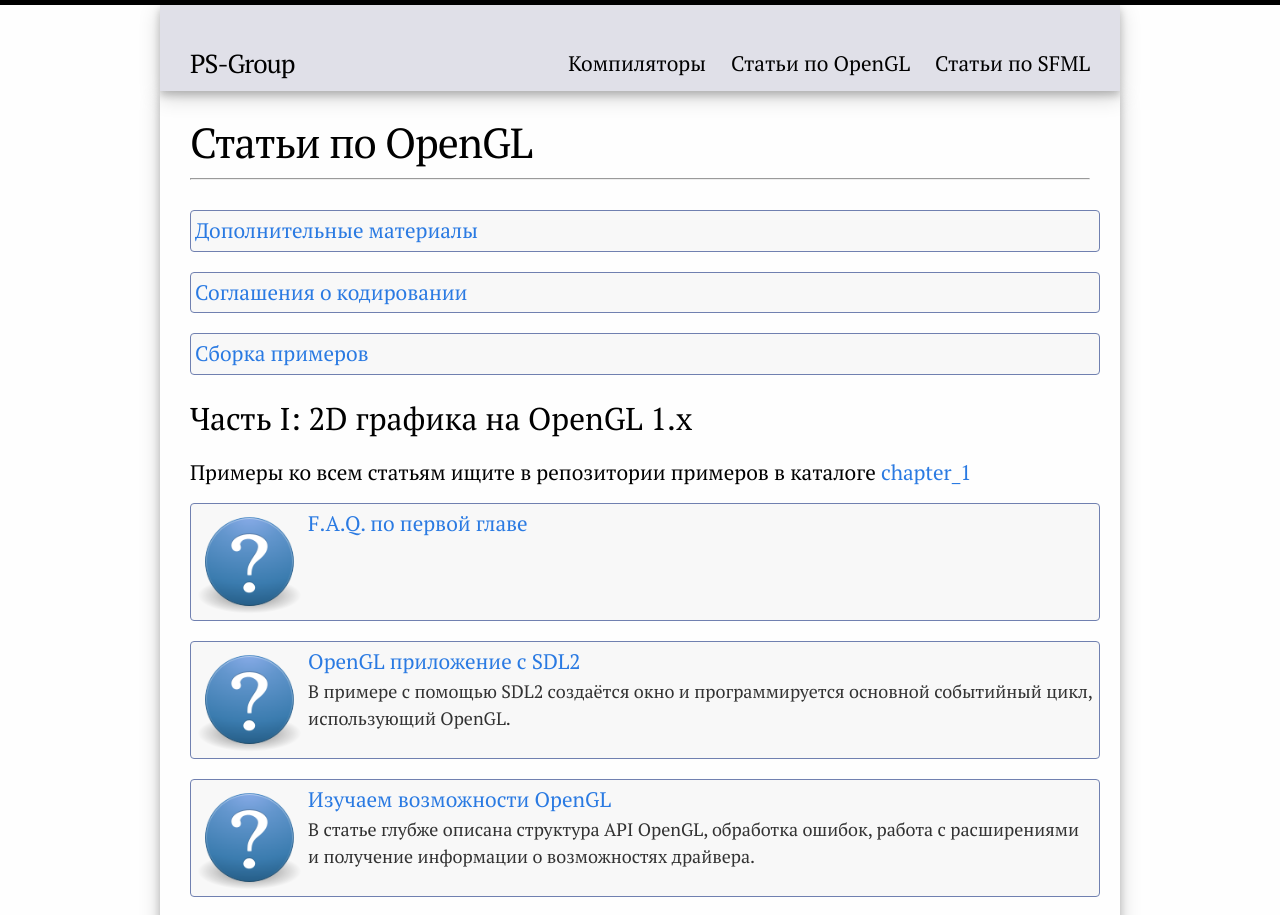
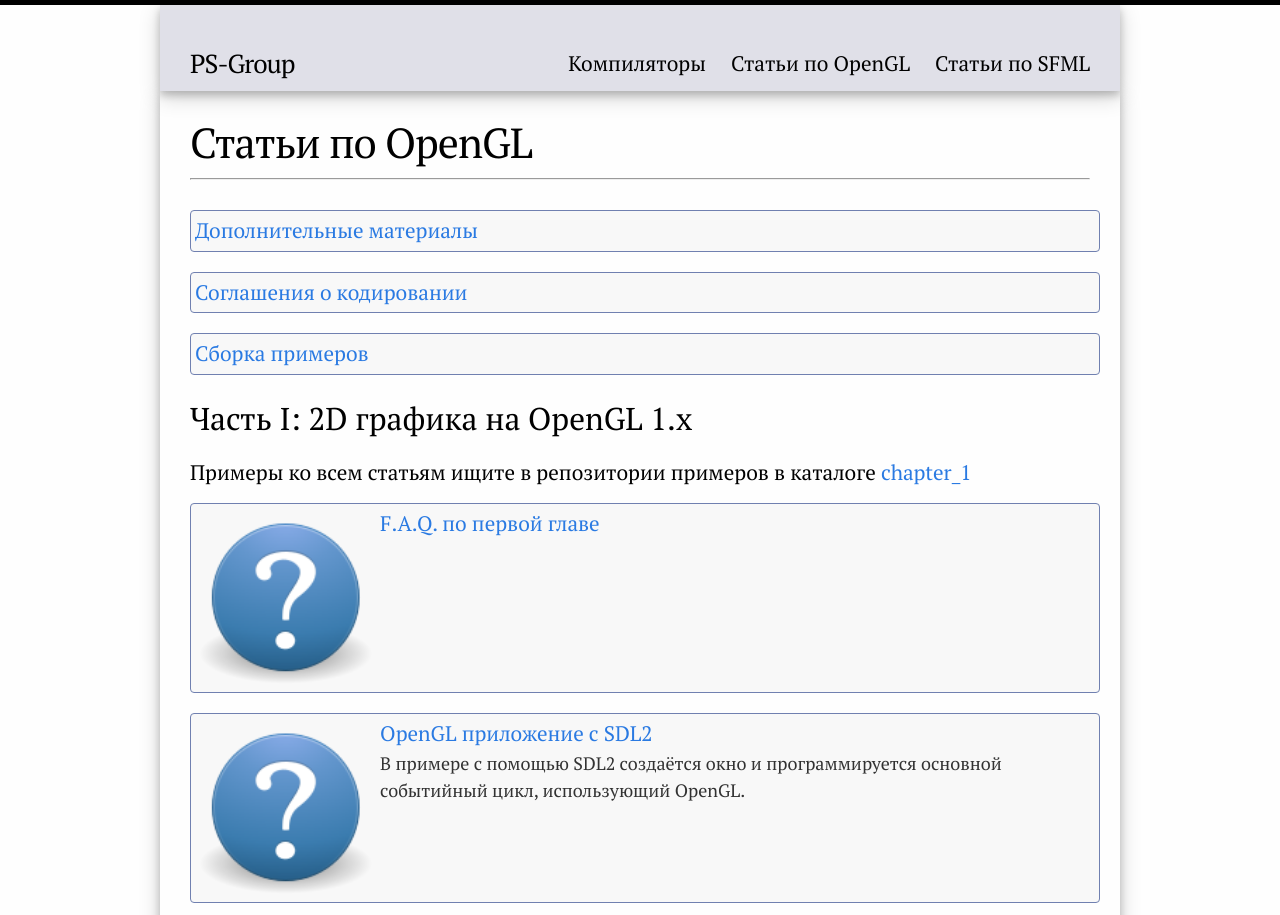
Before and after one commit to ps-group/ps-group.github.io, a Jekyll site: the page built from opengl.html, in a window 1280 px wide. Shown: the top 915 px of the page. Built offline with Jekyll 4.4.1, drawn with Linux system fonts in a browser that asks for light colours.

Commit message:
Увеличен размер превью статьи до 20% ширины контента

```diff
--- a/css/main.scss
+++ b/css/main.scss
@@ -89,7 +89,7 @@
 // CUSTOM OVERRIDES END
 
 // CUSTOM POST PREVIEW BOX
-$post-preview-width: 12%;
+$post-preview-width: 20%;
 $post-description-width: 100% - $post-preview-width;
 $post-box-outline-color: #7080b0;
 $post-box-fill-color: #f8f8f8;
```
